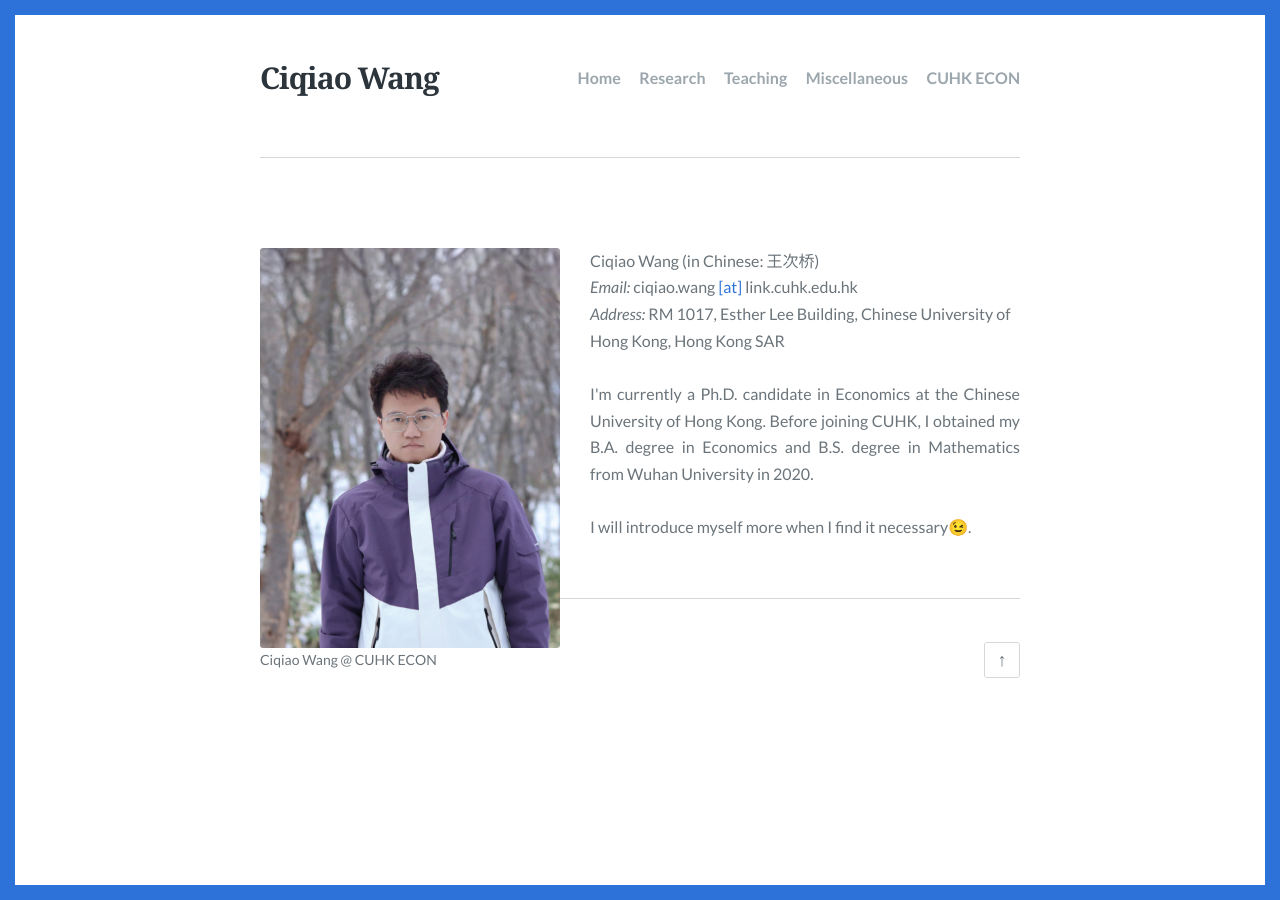
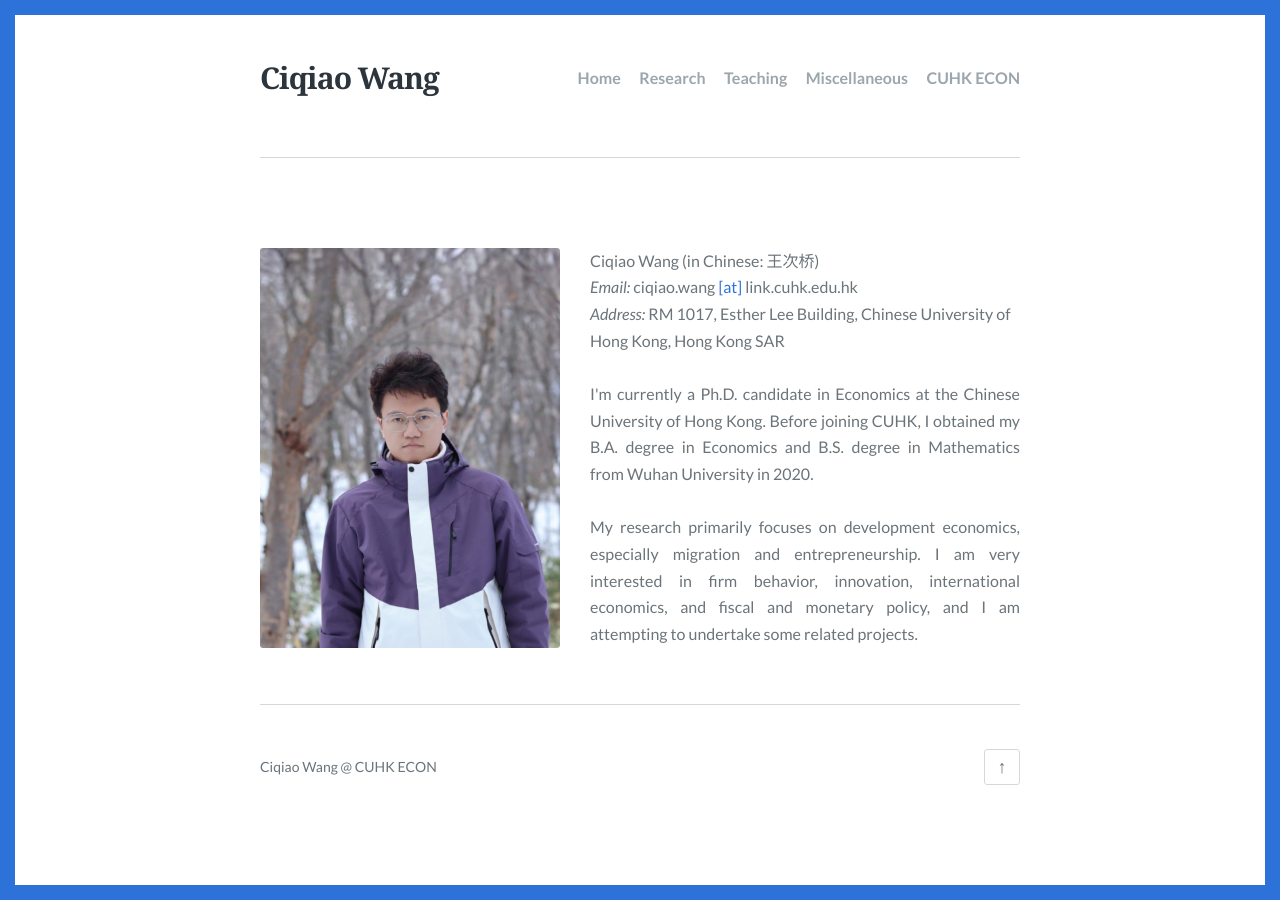
Before and after one commit to ciqiaowang/ciqiaowang.github.io, a Jekyll site: the page built from index.html, in a window 1280 px wide. Built offline with Jekyll 4.4.1, drawn with Linux system fonts in a browser that asks for light colours; the list of posts is cut into pages by our own code.

Commit message:
Update index.html

```diff
--- a/index.html
+++ b/index.html
@@ -39,7 +39,7 @@
                 I'm currently a Ph.D. candidate in Economics at the Chinese University of Hong Kong. Before joining CUHK, I obtained my B.A. degree in Economics and B.S. degree in Mathematics from Wuhan University in 2020.
             </p>
             <p align="justify">
-                I will introduce myself more when I find it necessary😉.
+                My research primarily focuses on development economics, especially migration and entrepreneurship. I am very interested in firm behavior, innovation, international economics, and fiscal and monetary policy, and I am attempting to undertake some related projects.
             </p>
         </div>
     </body>
```
